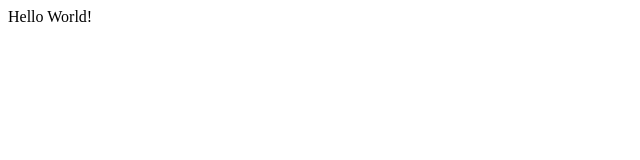
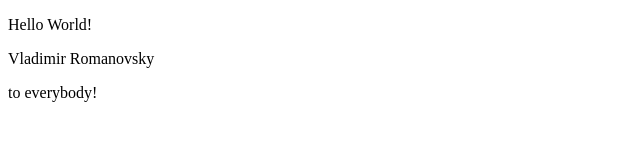
Before and after one commit to Erroman/Erroman.github.io, a plain HTML site: page index.html in a window 1280 px wide. Shown: the whole page, without its empty margins (0-640 px from the left). Drawn offline with Linux system fonts and the light colour scheme.

Commit message:
Name added

```diff
--- a/index.html
+++ b/index.html
@@ -3,5 +3,9 @@
 <head>
 <title>My GitHub page</title>
 </head>
-<body>Hello World!</body>
+<body>
+<p>Hello World!</p>
+<p>Vladimir Romanovsky</p>
+<p>to everybody!</p>
+</body>
 </html>
```
